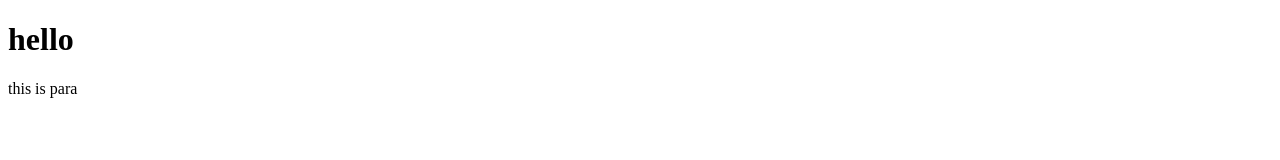
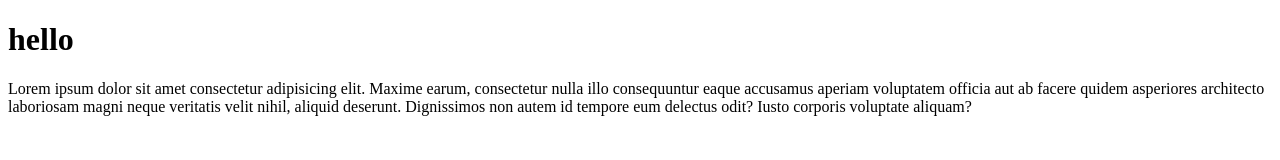
Before and after one commit to hafsa-naveed/test-repo, a plain HTML site: page index.html in a window 1280 px wide. Drawn offline with Linux system fonts and the light colour scheme.

Commit message:
Revert "changes html"
This reverts commit c567a5eb7a1ccd218188ea274bb28aaf4fed7107.

```diff
--- a/index.html
+++ b/index.html
@@ -7,7 +7,7 @@
 </head>
 <body>
     <h1>hello</h1>
-    <p>this is para</p>
+    <p>Lorem ipsum dolor sit amet consectetur adipisicing elit. Maxime earum, consectetur nulla illo consequuntur eaque accusamus aperiam voluptatem officia aut ab facere quidem asperiores architecto laboriosam magni neque veritatis velit nihil, aliquid deserunt. Dignissimos non autem id tempore eum delectus odit? Iusto corporis voluptate aliquam?</p>
 
 </body>
 </html>
```
